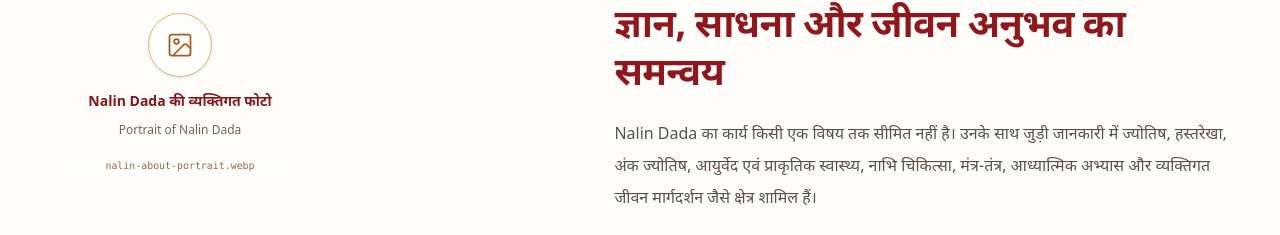
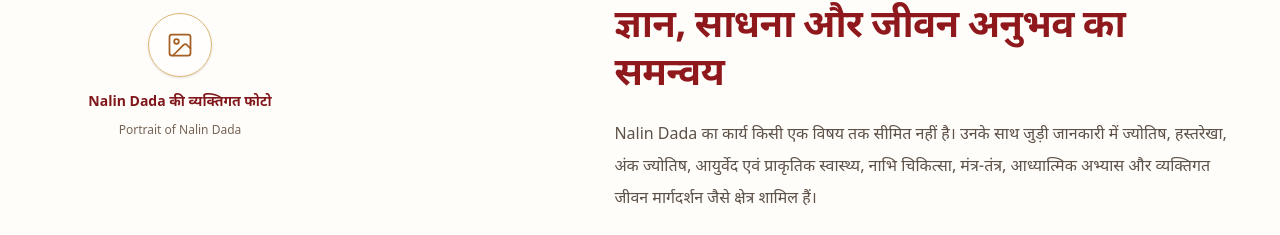
Before and after one commit to dhruvintejani/nalin_dada, a React (Vite) app: page /about in a window 1280 px wide. Shown: the part 752-987 px from the top of the page. Built offline with nearby package versions, Linux system fonts and the light colour scheme.

Commit message:
Keep media placeholders client-safe

```diff
--- a/src/components/MediaSlot.tsx
+++ b/src/components/MediaSlot.tsx
@@ -46,9 +46,6 @@ const MediaSlot = ({
         </div>
         <p className="mt-4 text-sm font-bold text-[#7f171b]">{label}</p>
         <p className="mt-2 text-xs leading-5 text-[#766457]">{asset.alt}</p>
-        <code className="mt-3 block break-all rounded-lg bg-white/70 px-2 py-1.5 text-[0.62rem] text-[#8b6b4b]">
-          {asset.recommendedFile}
-        </code>
       </div>
     </div>
   );
```
